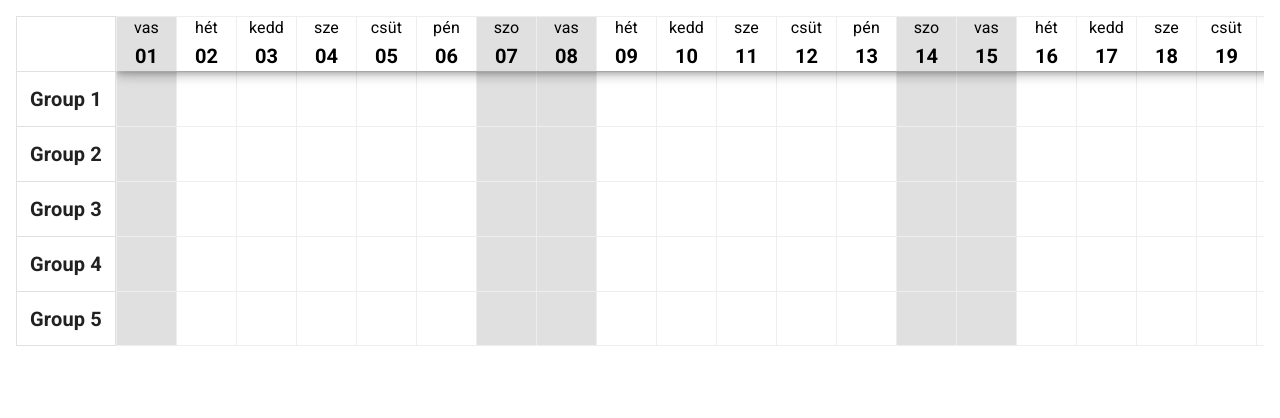
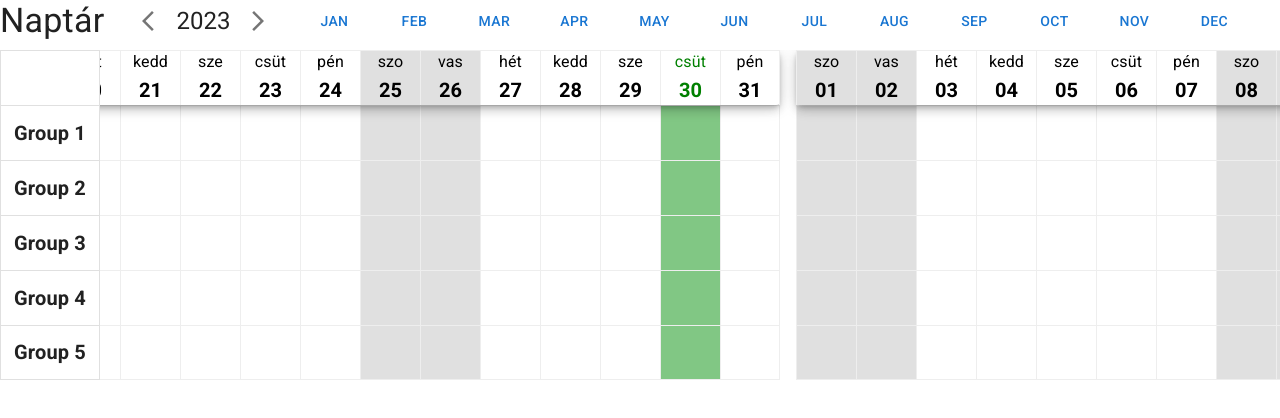
Before and after one commit to BigFlori/tuji-booking, a Next.js app: page / in a window 1280 px wide. Shown: the top 418 px of the page. Built offline with nearby package versions, Linux system fonts and the light colour scheme.

Commit message:
Working on calendar

```diff
--- a/src/components/Calendar/Calendar.tsx
+++ b/src/components/Calendar/Calendar.tsx
@@ -1,12 +1,28 @@
-import { useContext, useMemo } from "react";
+import { useContext, useMemo, useState, useRef, useEffect } from "react";
 import { Box } from "@mui/material";
 import CalendarGroupHeader from "../UI/CalendarGroupHeader";
 import CalendarMonth from "./CalendarMonth";
 import { GroupsContext } from "@/store/groups-context";
+import Typography from "@mui/material/Typography";
+import IconButton from "@mui/material/IconButton";
+import { ArrowForwardIos, ArrowBackIosNew } from "@mui/icons-material";
+import dayjs from "dayjs";
+import Button from "@mui/material/Button";
 
-const months = [0, 1, 2, 3, 4, 5, 6, 7, 8, 9, 10, 11];
+const months = Array.from(Array(12).keys());
+const monthNames = months.map((month) => dayjs().month(month).format("MMM"));
 
 const Calendar: React.FC<{}> = () => {
+  const [year, setYear] = useState(new Date().getFullYear());
+
+  const increaseYear = (event: React.MouseEvent<HTMLElement>) => {
+    setYear((prevYear) => prevYear + 1);
+  };
+
+  const decreaseYear = (event: React.MouseEvent<HTMLElement>) => {
+    setYear((prevYear) => prevYear - 1);
+  };
+
   const groupCtx = useContext(GroupsContext);
 
   const generateGroupHeaders = useMemo(() => {
@@ -25,15 +41,34 @@ const Calendar: React.FC<{}> = () => {
   }, [groupCtx.groups]);
 
   return (
-    <Box sx={{ display: "flex", margin: 2 }}>
+    <Box>
+      <Box sx={{ display: "flex", gap: 3, alignItems: "center" }}>
+        <Typography variant='h4'>Naptár</Typography>
+        <Box sx={{ display: "flex", alignItems: "center", gap: 1 }}>
+          <IconButton onClick={decreaseYear}>
+            <ArrowBackIosNew />
+          </IconButton>
+          <Typography variant='h5'>{year}</Typography>
+          <IconButton onClick={increaseYear}>
+            <ArrowForwardIos />
+          </IconButton>
+        </Box>
+        <Box sx={{ display: "flex", gap: 2 }}>
+          {monthNames.map((monthName) => {
+            return <Button key={monthName}>{monthName}</Button>;
+          })}
+        </Box>
+      </Box>
+      <Box sx={{ display: "flex", marginTop: 1 }}>
         <Box>
           <CalendarGroupHeader />
           {generateGroupHeaders}
         </Box>
         <Box sx={{ display: "flex", gap: 2, overflowX: "auto" }}>
           {months.map((month) => {
-          return <CalendarMonth key={month} month={month} year={2023} />;
+            return <CalendarMonth key={month} month={month} year={year} />;
           })}
+        </Box>
       </Box>
     </Box>
   );
--- a/src/components/Calendar/CalendarMonth.tsx
+++ b/src/components/Calendar/CalendarMonth.tsx
@@ -51,7 +51,7 @@ const CalendarMonth: React.FC<CalendarMonthProps> = (
       groups.push(<CalendarGroup key={group.id} monthDate={monthDate} isLastGroup={i === groupCtx.groups.length - 1} />);
     }
     return groups;
-  }, [groupCtx.groups]);
+  }, [groupCtx.groups, props.month, props.year]);
 
   return (
     <Box
--- a/src/components/UI/CalendarItemContainer.tsx
+++ b/src/components/UI/CalendarItemContainer.tsx
@@ -1,7 +1,7 @@
+import { useRef, useEffect } from "react";
 import dayjs from "dayjs";
 import Box from "@mui/material/Box";
 import { SxProps, Theme } from "@mui/material/styles";
-// import useTheme from "@mui/material/styles/useTheme";
 
 type CalendarItemContainerProps = {
   children?: React.ReactNode;
@@ -15,18 +15,28 @@ type CalendarItemContainerProps = {
 const CalendarItemContainer: React.FC<CalendarItemContainerProps> = (
   props: CalendarItemContainerProps
 ) => {
-  // const theme = useTheme();
+  const todayRef = useRef<HTMLDivElement>(null);
 
   const isWeekend = props.date.day() === 0 || props.date.day() === 6;
-  const isToday = props.date.isSame(dayjs(), "day");
+  const isToday = props.date.isSame(new Date(), "day");
 
   const bgColor =
     isToday && !props.isDayRow
-      ? "green"
+      ? "#81c784"
       : isWeekend
       ? "grey.300"
       : "transparent";
   const color = isToday ? "green" : "black";
+
+  useEffect(() => {
+    if (isToday) {
+      todayRef.current?.scrollIntoView({
+        // behavior: "smooth",
+        block: "center",
+        inline: "center",
+      });
+    }
+  }, [isToday]);
 
   return (
     <Box
@@ -40,7 +50,7 @@ const CalendarItemContainer: React.FC<CalendarItemContainerProps> = (
         backgroundColor: bgColor,
         ...props.sx,
       }}
-      id={`${isToday ? "today" : ""}`}
+      ref={isToday ? todayRef : null}
     >
       {props.children}
     </Box>
--- a/src/pages/_app.tsx
+++ b/src/pages/_app.tsx
@@ -28,7 +28,7 @@ export default function App({ Component, pageProps }: AppProps) {
     [prefersDarkMode]
   );
 
-  dayjs.locale("hu");
+  dayjs.locale("hu-hu");
 
   return (
     <LocalizationProvider dateAdapter={AdapterDayjs}>
```
Lines whose indentation alone changed are shown as unchanged.
